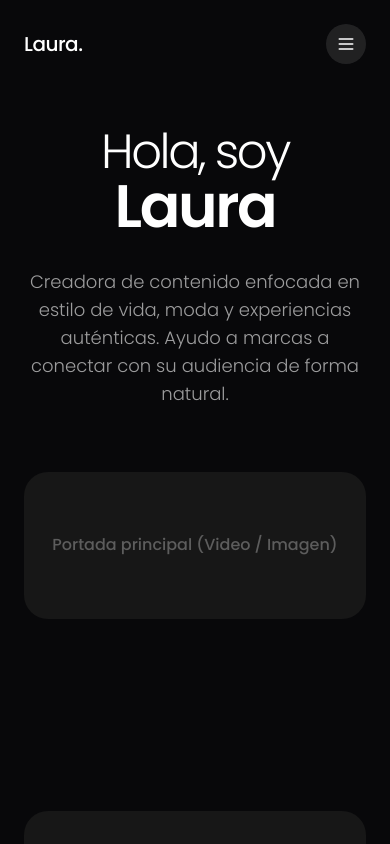
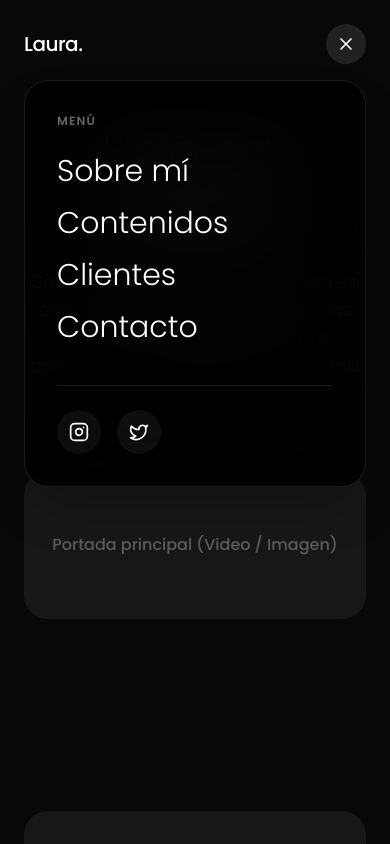
Before and after one commit to Miiles01/miiles-briefs, a React (Vite) app: page /plantilla-01 in a window 390 px wide. Both pictures are taken after a click on the button 346 px from the left and 44 px from the top of the page. Shown: the top 844 px of the page. Built offline with nearby package versions, Linux system fonts and the light colour scheme; no server answers.

Commit message:
feat: Add interactive animated hamburger menu with section scrolling

```diff
--- a/src/components/Plantillas/Plantilla01.tsx
+++ b/src/components/Plantillas/Plantilla01.tsx
@@ -1,6 +1,7 @@
 import React, { useEffect, useState } from 'react';
-import { Menu, Instagram, Twitter, Mail, Play } from 'lucide-react';
+import { Menu, Instagram, Twitter, Mail, Play, X } from 'lucide-react';
 import { PortfolioSmoothScroll } from '../Portfolio/PortfolioSmoothScroll';
+import { AnimatePresence, motion } from 'framer-motion';
 import gsap from 'gsap';
 import { ScrollTrigger } from 'gsap/ScrollTrigger';
 
@@ -8,6 +9,7 @@ gsap.registerPlugin(ScrollTrigger);
 
 export const Plantilla01: React.FC = () => {
   const [theme, setTheme] = useState<'light' | 'dark'>('light');
+  const [isMenuOpen, setIsMenuOpen] = useState(false);
 
   useEffect(() => {
     const sections = gsap.utils.toArray('.theme-section') as HTMLElement[];
@@ -29,20 +31,78 @@ export const Plantilla01: React.FC = () => {
     };
   }, []);
 
+  const handleScroll = (e: React.MouseEvent<HTMLAnchorElement>, id: string) => {
+    e.preventDefault();
+    setIsMenuOpen(false);
+    const element = document.getElementById(id);
+    if (element) {
+      element.scrollIntoView({ behavior: 'smooth' });
+    }
+  };
+
+  const navLinks = [
+    { name: 'Sobre mí', id: 'sobre-mi' },
+    { name: 'Contenidos', id: 'contenidos' },
+    { name: 'Clientes', id: 'clientes' },
+    { name: 'Contacto', id: 'contacto' },
+  ];
+
   return (
     <PortfolioSmoothScroll>
       <div className={`${theme}`}>
-        <div className="min-h-screen bg-white dark:bg-[#08080a] text-black dark:text-white font-sans selection:bg-black selection:text-white dark:selection:bg-white dark:selection:text-black transition-colors duration-1000 ease-in-out">
+        <div className="min-h-screen bg-white dark:bg-[#08080a] text-black dark:text-white font-sans selection:bg-black selection:text-white dark:selection:bg-white dark:selection:text-black transition-colors duration-1000 ease-in-out relative">
 
           {/* Floating Navbar */}
           <nav className="fixed top-0 left-0 right-0 z-50 p-6 flex justify-between items-center pointer-events-none">
             <div className="pointer-events-auto mix-blend-difference text-white">
               <span className="text-xl font-medium tracking-tight">Laura.</span>
             </div>
-            <button className="pointer-events-auto w-10 h-10 rounded-full bg-black/5 dark:bg-white/10 backdrop-blur-md flex items-center justify-center hover:scale-105 transition-all duration-1000 mix-blend-difference text-white">
-              <Menu className="w-5 h-5" />
+
+            <button
+              onClick={() => setIsMenuOpen(!isMenuOpen)}
+              className="pointer-events-auto w-10 h-10 rounded-full bg-black/5 dark:bg-white/10 backdrop-blur-md flex items-center justify-center hover:scale-105 transition-all duration-300 mix-blend-difference text-white z-[60]"
+            >
+              {isMenuOpen ? <X className="w-5 h-5" /> : <Menu className="w-5 h-5" />}
             </button>
           </nav>
+
+          {/* Menu Overlay */}
+          <AnimatePresence>
+            {isMenuOpen && (
+              <motion.div
+                initial={{ opacity: 0, y: -20, scale: 0.95 }}
+                animate={{ opacity: 1, y: 0, scale: 1 }}
+                exit={{ opacity: 0, y: -20, scale: 0.95 }}
+                transition={{ duration: 0.3, ease: [0.16, 1, 0.3, 1] }}
+                className="fixed top-20 right-6 left-6 md:left-auto md:w-72 bg-white/90 dark:bg-black/90 backdrop-blur-2xl border border-black/5 dark:border-white/10 rounded-3xl p-8 shadow-2xl z-50 flex flex-col gap-6"
+              >
+                <div className="flex flex-col gap-4">
+                  <p className="text-xs font-semibold uppercase tracking-widest text-black/40 dark:text-white/40 mb-2">Menú</p>
+                  {navLinks.map((link, i) => (
+                    <motion.a
+                      key={link.id}
+                      href={`#${link.id}`}
+                      onClick={(e) => handleScroll(e, link.id)}
+                      initial={{ opacity: 0, x: -10 }}
+                      animate={{ opacity: 1, x: 0 }}
+                      transition={{ delay: 0.1 + i * 0.05 }}
+                      className="text-3xl font-light hover:pl-4 transition-all duration-300"
+                    >
+                      {link.name}
+                    </motion.a>
+                  ))}
+                </div>
+                <div className="mt-4 pt-6 border-t border-black/5 dark:border-white/10 flex gap-4">
+                  <a href="#" className="p-3 bg-black/5 dark:bg-white/5 rounded-full hover:bg-black/10 dark:hover:bg-white/10 transition-colors">
+                    <Instagram className="w-5 h-5" />
+                  </a>
+                  <a href="#" className="p-3 bg-black/5 dark:bg-white/5 rounded-full hover:bg-black/10 dark:hover:bg-white/10 transition-colors">
+                    <Twitter className="w-5 h-5" />
+                  </a>
+                </div>
+              </motion.div>
+            )}
+          </AnimatePresence>
 
           <main className="px-6 md:px-12 lg:px-24 pt-32 pb-24 max-w-7xl mx-auto flex flex-col gap-48 md:gap-64">
 
@@ -63,7 +123,7 @@ export const Plantilla01: React.FC = () => {
             </section>
 
             {/* About Me (Light) */}
-            <section className="theme-section grid grid-cols-1 md:grid-cols-2 gap-12 items-center" data-theme="light">
+            <section id="sobre-mi" className="theme-section grid grid-cols-1 md:grid-cols-2 gap-12 items-center" data-theme="light">
               <div className="aspect-[4/5] bg-gray-100 dark:bg-neutral-900 rounded-3xl relative transition-colors duration-1000">
                  <div className="absolute inset-0 flex items-center justify-center">
                   <span className="text-black/30 dark:text-white/30 font-medium transition-colors duration-1000">Foto de perfil</span>
@@ -83,7 +143,7 @@ export const Plantilla01: React.FC = () => {
             </section>
 
             {/* Reels / Video Content (Dark) */}
-            <section className="theme-section flex flex-col gap-12" data-theme="dark">
+            <section id="contenidos" className="theme-section flex flex-col gap-12" data-theme="dark">
               <div className="flex justify-between items-end">
                 <h2 className="text-3xl md:text-5xl font-light tracking-tight transition-colors duration-1000">
                   Contenido en <span className="font-semibold text-4xl md:text-6xl">movimiento</span>
@@ -100,7 +160,7 @@ export const Plantilla01: React.FC = () => {
             </section>
 
             {/* Clients / Brands (Dark) */}
-            <section className="theme-section flex flex-col gap-12 items-center text-center" data-theme="dark">
+            <section id="clientes" className="theme-section flex flex-col gap-12 items-center text-center" data-theme="dark">
               <h2 className="text-3xl md:text-5xl font-light tracking-tight transition-colors duration-1000">
                 Marcas que <span className="font-semibold text-4xl md:text-6xl">confían</span>
               </h2>
@@ -167,7 +227,7 @@ export const Plantilla01: React.FC = () => {
           </main>
 
           {/* Footer CTA (Dark) */}
-          <footer className="theme-section bg-[#08080a] text-white py-32 px-6 md:px-12 mt-32 rounded-t-[4rem] transition-colors duration-1000" data-theme="dark">
+          <footer id="contacto" className="theme-section bg-[#08080a] text-white py-32 px-6 md:px-12 mt-32 rounded-t-[4rem] transition-colors duration-1000" data-theme="dark">
             <div className="max-w-4xl mx-auto flex flex-col items-center text-center gap-10">
               <h2 className="text-5xl md:text-7xl lg:text-8xl tracking-tighter font-light">
                 Vamos a <span className="font-semibold text-6xl md:text-8xl lg:text-9xl">colaborar</span>
```
